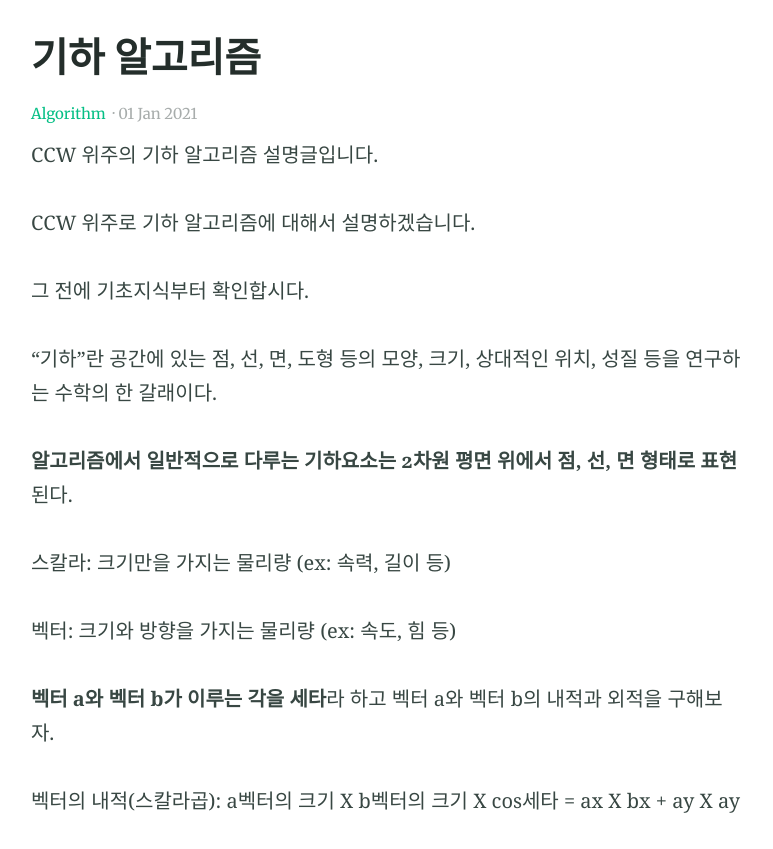
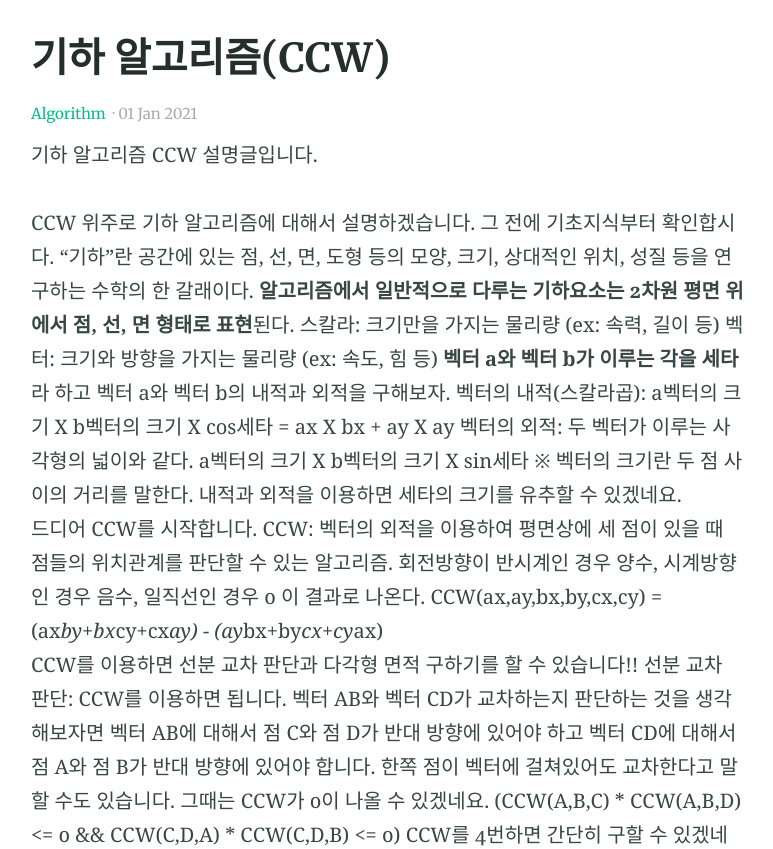
Before and after one commit to kyw04004/kyw04004.github.io, a Jekyll site: the page built from _posts/2021-01-01-post-CCW.md, in a window 1280 px wide and 900 px high, scrolled down 361 px, cut to the strip 51-900 px from the top of the window. Shown: the whole strip, without its empty margins (252-1025 px from the left). Built offline with Jekyll 4.4.1, drawn with Linux system fonts in a browser that asks for light colours; our own code applies the rules of GitHub Pages for plain Markdown files; some of the changed text lies outside the part shown.

Commit message:
Update and rename 2021-01-01-post-기하 알고리즘.md to 2021-01-01-post-CCW.md

```diff
--- a/_posts/2021-01-01-post-기하 알고리즘.md
+++ b/_posts/2021-01-01-post-CCW.md
@@ -1,8 +1,8 @@
 ---
-title: 기하 알고리즘
+title: 기하 알고리즘(CCW)
 categories:
 - Algorithm
-excerpt: "CCW 위주의 기하 알고리즘 설명글입니다."
+excerpt: "기하 알고리즘 CCW 설명글입니다."
 feature_text: |
   ## 기하 알고리즘
   CCW
@@ -11,92 +11,48 @@ image: "https://picsum.photos/2560/600?image=733"
 
 ---
 
-CCW 위주의 기하 알고리즘 설명글입니다.
+기하 알고리즘 CCW 설명글입니다.
 
 
 
 CCW 위주로 기하 알고리즘에 대해서 설명하겠습니다.
-
 그 전에 기초지식부터 확인합시다.
-
 "기하"란 공간에 있는 점, 선, 면, 도형 등의 모양, 크기, 상대적인 위치, 성질 등을 연구하는 수학의 한 갈래이다.
-
 **알고리즘에서 일반적으로 다루는 기하요소는 2차원 평면 위에서 점, 선, 면 형태로 표현**된다.
-
 스칼라: 크기만을 가지는 물리량 (ex: 속력, 길이 등)
-
 벡터: 크기와 방향을 가지는 물리량 (ex: 속도, 힘 등)
-
 **벡터 a와 벡터 b가 이루는 각을 세타**라 하고 벡터 a와 벡터 b의 내적과 외적을 구해보자.
-
 벡터의 내적(스칼라곱):  a벡터의 크기 X b벡터의 크기 X cos세타 =  ax X bx + ay X ay
-
 벡터의 외적: 두 벡터가 이루는 사각형의 넓이와 같다. a벡터의 크기 X b벡터의 크기 X sin세타
-
 ※ 벡터의 크기란 두 점 사이의 거리를 말한다. 내적과 외적을 이용하면 세타의 크기를 유추할 수 있겠네요.
-
-
-
+<br>
 드디어 CCW를 시작합니다.
-
 CCW: 벡터의 외적을 이용하여 평면상에 세 점이 있을 때 점들의 위치관계를 판단할 수 있는 알고리즘.
-
 회전방향이 반시계인 경우 양수, 시계방향인 경우 음수, 일직선인 경우 0 이 결과로 나온다.
-
 CCW(ax,ay,bx,by,cx,cy) = (ax*by+bx*cy+cx*ay) - (ay*bx+by*cx+cy*ax)
-
-
-
+<br>
 CCW를 이용하면 선분 교차 판단과 다각형 면적 구하기를 할 수 있습니다!!
-
 선분 교차 판단: CCW를 이용하면 됩니다. 벡터 AB와 벡터 CD가 교차하는지 판단하는 것을 생각해보자면
-
 벡터 AB에 대해서 점 C와 점 D가 반대 방향에 있어야 하고 벡터 CD에 대해서 점 A와 점 B가 반대 방향에 있어야 합니다.
-
 한쪽 점이 벡터에 걸쳐있어도 교차한다고 말할 수도 있습니다. 그때는 CCW가 0이 나올 수 있겠네요.
-
 (CCW(A,B,C) * CCW(A,B,D) <= 0 && CCW(C,D,A) * CCW(C,D,B) <= 0)
-
 CCW를 4번하면 간단히 구할 수 있겠네요.
-
 하지만... 이렇게 간단히 풀릴 기하가 아닙니다.
-
 두 선분이 평행할 때 역시 CCW가 0이 나올 수도 있기때문에 이 부분을 예외처리를 해주셔야합니다...
-
 두 벡터가 평행할 때 겹치는 부분이 있는지 판단하면 되겠네요.
-
-
-
+<br>
 다각형 면적 구하기: 벡터의 외적이 두 벡터가 이루는 사각형의 넓이라는 사실을 위에서 배웠다.
-
 하나의 기준점과 다른 두 개의 점의 벡터의 외적(CCW)를 이용하면 삼각형의 넓이(CCW/2)를 알 수 있다.
-
 모든 삼각형의 넓이를 더하면 다각형의 면적을 알 수 있다.
-
 하지만 점의 위치에 따라서 값이 음수일수도 양수일수도 있기때문에 절대값을 씌워주셔야합니다.
-
 만약 다각형이 오목하더라도 당황하지마시고 그대로 연산하시면 됩니다.
-
 오목한 부분의 삼각형 부분은 기존의 다각형과 반대방향으로 점이 위치하기때문에 알아서 값이 빠지게 됩니다.
-
-
-
+<br>
 두 선분의 최단거리 구하는 법: 두 벡터가 교차한다면(선분교차판단) 최단거리는 0일테고 그렇지않다면 거리를 구해줘야한다.
-
 벡터 AB와 벡터 CD가 있다면 당연히 점 A와 점 C, 점 B와 점 C, 점 A와 점 D, 점 B와 점 D는 최단거리의 후보일 것이다.
-
 또 벡터 AB와 점 C, 벡터 AB와 점 D, 벡터 CD와 점 A, 벡터 CD와 점 B가 수선의 발을 내릴 수 있다면 그것 역시 최단거리 후보일 것이다.
-
 점 사이의 거리정도는 쉽게 구할 수 있지만 수선의 발을 내릴 수 있는지는 어떻게 알까?
-
 벡터 AB와 점 C가 있다고 할 때 두 선분과 점이 삼각형을 이룬다고하면 예각삼각형이거나 직각삼각형이라면 수선의 발을 내릴 수 있을 것이다.
-
 예각인지 직각인지 어떻게 아냐고? 드디어 벡터의 내적을 사용해보자.
-
 벡터의 크기는 항상 양수일테니 내적의 값이 0이상이라면 세타는 90도 이하이지 않을까?(코사인세타 그래프를 생각해보자.)
-
 수선의 발의 길이는? CCW(A,B,C)를 선분 AB의 길이로 나누면 구하면 나온다.
-
-
-
-벡터에 대해서 더 공부하게 되면 내용을 추가하겠습니다.
```
